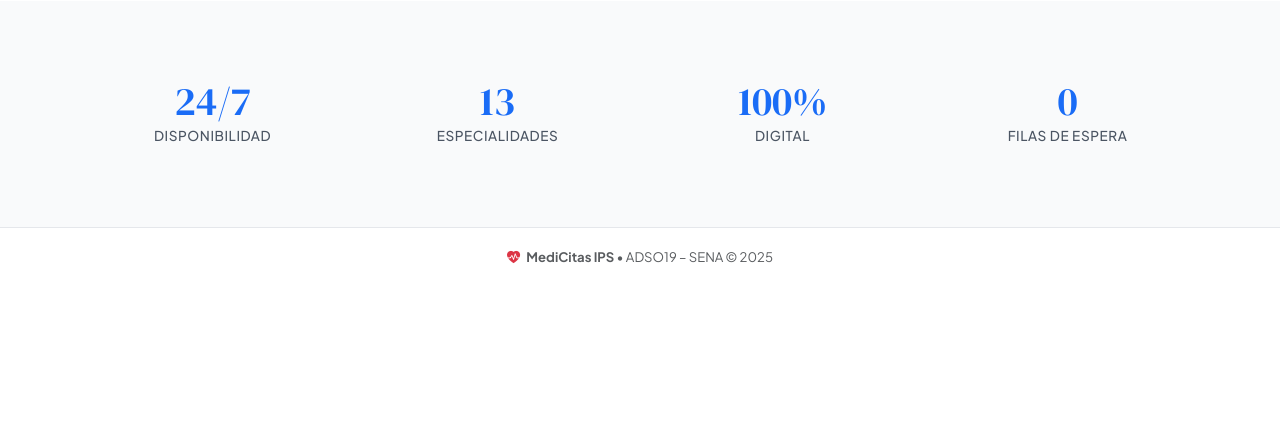
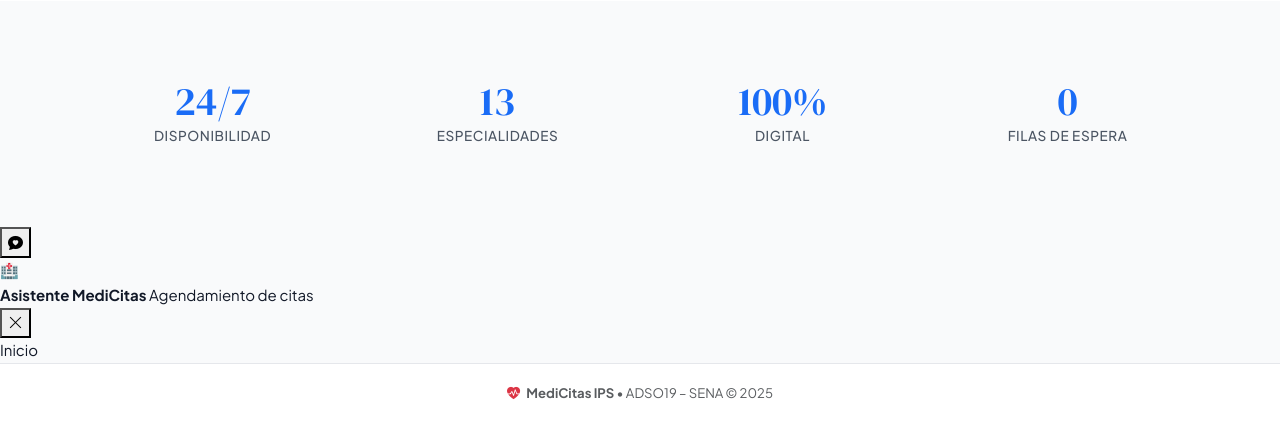
Before and after one commit to medicitasips/MediCitas-IPS, a Flask app: page / in a window 1280 px wide. Shown: the part 971-1392 px from the top of the page. Before the commit the page ends 1234 px from the top, so only its background shows below. Run offline with Flask 3, Linux system fonts and the light colour scheme.

Commit message:
Update index.html

```diff
--- a/templates/index.html
+++ b/templates/index.html
@@ -1,5 +1,9 @@
 {% extends "base.html" %}
 {% block title %}Inicio – MediCitas IPS{% endblock %}
+
+{% block head_extra %}
+<link rel="stylesheet" href="{{ url_for('static', filename='css/chatbot.css') }}" />
+{% endblock %}
 
 {% block content %}
 
@@ -133,4 +137,46 @@
   </div>
 </section>
 
+<!-- ══════════════════  CHATBOT WIDGET  ══════════════════ -->
+
+<button id="cb-fab" aria-label="Abrir chatbot de agendamiento">
+  <i class="bi bi-chat-heart-fill"></i>
+  <span class="cb-fab-badge"></span>
+</button>
+
+<div id="cb-window" role="dialog" aria-label="Asistente de agendamiento">
+
+  <div id="cb-header">
+    <div class="cb-avatar">🏥</div>
+    <div class="cb-title">
+      <strong>Asistente MediCitas</strong>
+      <span>Agendamiento de citas</span>
+    </div>
+    <button id="cb-close" aria-label="Cerrar chat">
+      <i class="bi bi-x-lg"></i>
+    </button>
+  </div>
+
+  <div id="cb-progress">
+    <span class="cb-step-dot active"></span>
+    <span class="cb-step-dot"></span>
+    <span class="cb-step-dot"></span>
+    <span class="cb-step-dot"></span>
+    <span class="cb-step-dot"></span>
+    <span class="cb-step-dot"></span>
+    <span class="cb-step-dot"></span>
+    <span class="cb-step-dot"></span>
+    <span class="cb-step-dot"></span>
+    <span id="cb-progress-label">Inicio</span>
+  </div>
+
+  <div id="cb-messages" aria-live="polite"></div>
+  <div id="cb-footer"></div>
+
+</div>
+
 {% endblock %}
+
+{% block scripts %}
+<script src="{{ url_for('static', filename='js/chatbot.js') }}"></script>
+{% endblock %}
```
